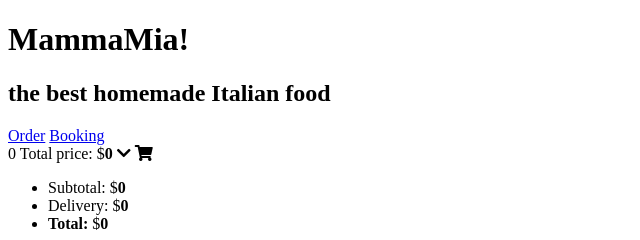
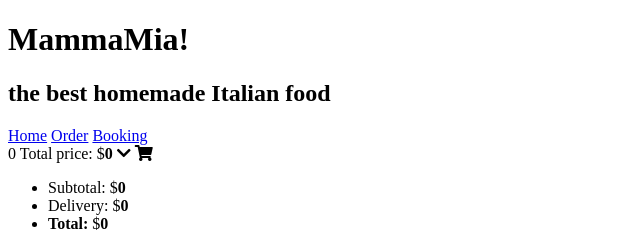
Before and after one commit to martingx89/project-pizzeria, a website with bundled scripts: page src/index.html in a window 1280 px wide. Shown: the top 240 px of the page, 0-640 px from the left. Built offline with nearby package versions, Linux system fonts and the light colour scheme; files whose address does not match are found by name.

Commit message:
Add Home section

```diff
--- a/src/index.html
+++ b/src/index.html
@@ -23,6 +23,7 @@
           <h2 class="logo__subtitle">the best homemade Italian food</h2>
         </div>
         <div class="main-nav">
+          <a href="#home">Home</a>
           <a href="#order">Order</a>
           <a href="#booking">Booking</a>
         </div>
@@ -63,6 +64,7 @@
   </header>
 
   <div id="pages">
+    <section id="home"></section>
     <section id="order">
       <div id="product-list" class="product-list container"></div>
     </section>
```
